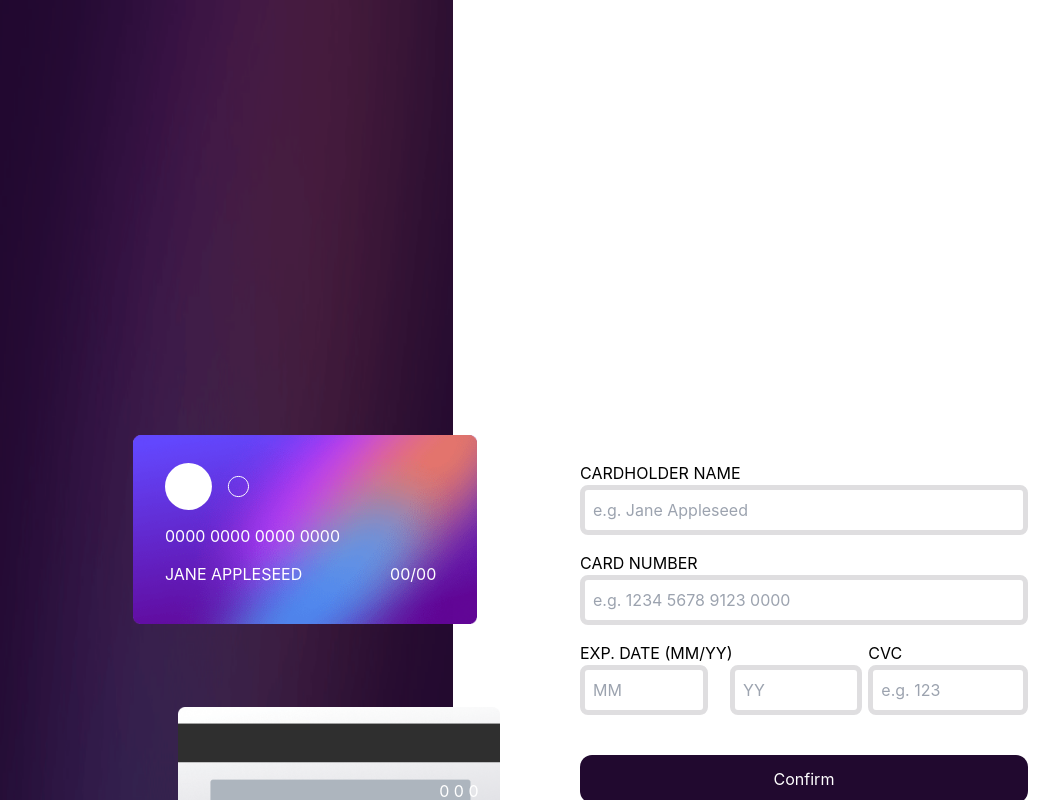
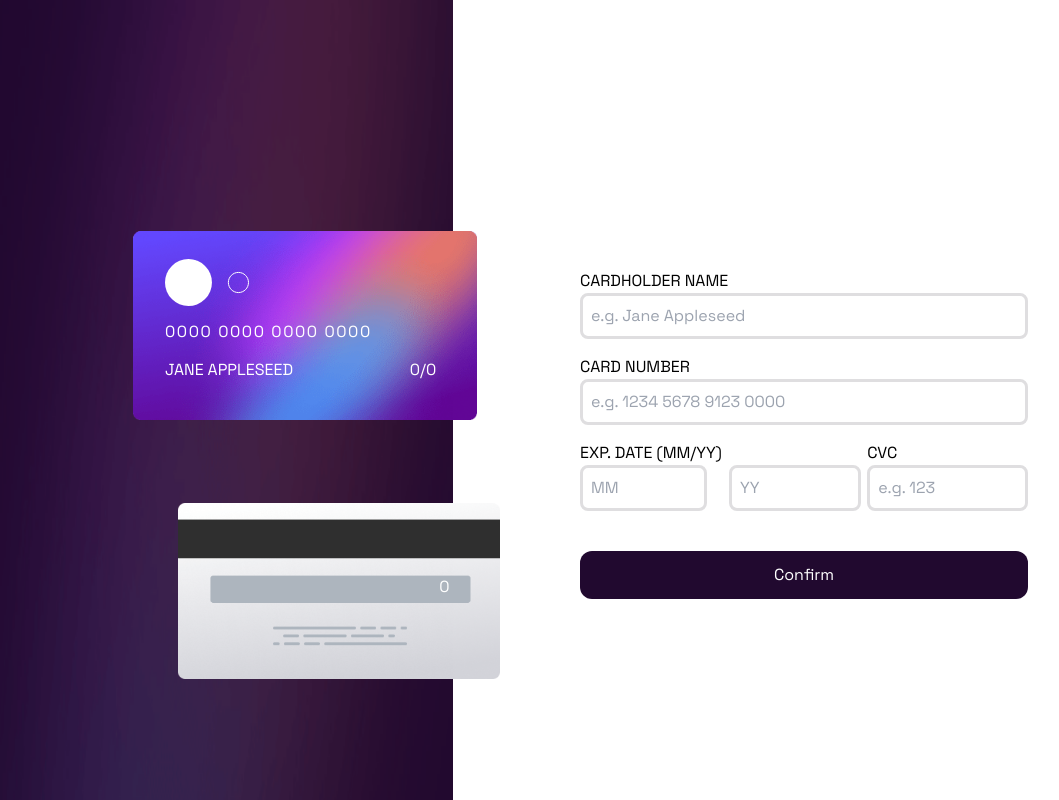
Before and after one commit to teonateona12/Interactive-card-details, a React (Create React App) app: page / in a window 1280 px wide. Shown: the top 800 px of the page, without its empty margins (59-1118 px from the left). Built offline with nearby package versions, Linux system fonts and the light colour scheme.

Commit message:
card number validation

```diff
--- a/public/index.html
+++ b/public/index.html
@@ -10,6 +10,12 @@
       content="Web site created using create-react-app"
     />
     <link rel="apple-touch-icon" href="%PUBLIC_URL%/logo192.png" />
+    <link rel="preconnect" href="https://fonts.googleapis.com" />
+    <link rel="preconnect" href="https://fonts.gstatic.com" crossorigin />
+    <link
+      href="https://fonts.googleapis.com/css2?family=Space+Grotesk&display=swap"
+      rel="stylesheet"
+    />
     <!--
       manifest.json provides metadata used when your web app is installed on a
       user's mobile device or desktop. See https://developers.google.com/web/fundamentals/web-app-manifest/
--- a/src/components/CardInputs.tsx
+++ b/src/components/CardInputs.tsx
@@ -1,57 +1,55 @@
-import { useState, useEffect } from "react";
+import { useState } from "react";
 import "../index.css";
 import { CardInputsProps } from "./interfaces";
 
 const CardInputs = ({
-  cvc,
   setCvc,
-  cardNumber,
   setCardNumber,
-  name,
   setName,
-  day,
   setDay,
-  month,
   setMonth,
+  setIfFormIscorrect,
   ifFormIscorrect,
-  setIfFormIscorrect,
 }: CardInputsProps) => {
   const [inputCardNum, setInputCardNum] = useState("");
   const [inputName, setInputName] = useState("");
-  const [inputMm, setInputMm] = useState("");
-  const [inputYy, setInputYy] = useState("");
-  const [inputCvc, setInputCvc] = useState("");
+  const [inputMm, setInputMm] = useState(0);
+  const [inputYy, setInputYy] = useState(0);
+  const [inputCvc, setInputCvc] = useState(0);
   const [nameError, setNameError] = useState("");
   const [mmError, setMmError] = useState("");
   const [yyError, setYyError] = useState("");
   const [cvcError, setCvcError] = useState("");
   const [numberError, setNumberError] = useState("");
+  //const [borderColor, setBorderColor] = useState(true);
 
   const submitFunction = (e: React.FormEvent<HTMLFormElement>) => {
     e.preventDefault();
     let res = inputCardNum.replace(/(.{4})/g, "$1 ");
-
     if (inputName == "") {
       setNameError("Can’t be blank");
     } else {
       setNameError("");
+      //console.log(borderColor)
     }
-    if (inputMm == "") {
+    if (String(inputMm).length !== 2) {
       setMmError("Can’t be blank");
     } else {
       setMmError("");
     }
-    if (inputYy == "") {
+    if (String(inputYy).length !== 2) {
       setYyError("Can’t be blank");
     } else {
       setYyError("");
     }
-    if (inputCardNum.length < 16) {
+    if (isNaN(+inputCardNum)) {
+      setNumberError("Wrong format, numbers only");
+    } else if (inputCardNum.length < 16) {
       setNumberError("Can’t be blank");
     } else {
       setNumberError("");
     }
-    if (inputCvc.length < 2) {
+    if (String(inputCvc).length !== 3) {
       setCvcError("Can’t be blank");
     } else {
       setCvcError("");
@@ -59,9 +57,9 @@ const CardInputs = ({
     if (
       inputName !== "" &&
       inputCardNum.length == 16 &&
-      inputCvc.length == 3 &&
-      inputMm.length == 2 &&
-      inputYy.length == 2
+      String(inputCvc).length == 3 &&
+      String(inputMm).length == 2 &&
+      String(inputYy).length == 2
     ) {
       setCardNumber(res);
       setName(inputName);
@@ -85,13 +83,22 @@ const CardInputs = ({
             onChange={(e) => setInputName(e.target.value)}
             type="text"
             placeholder="e.g. Jane Appleseed"
+            style={
+              nameError !== ""
+                ? { borderColor: "red" }
+                : { borderColor: "#DFDEE0" }
+            }
           ></input>
-          <p>{nameError}</p>
+          <p className="text-red-600">{nameError}</p>
         </div>
         <div className="mt-4">
           <label>CARD NUMBER </label>
           <input
-            pattern="[0-9\s]{13,19}"
+            style={
+              numberError == ""
+                ? { borderColor: "#DFDEE0" }
+                : { borderColor: "red" }
+            }
             maxLength={16}
             className="inp rounded-lg p-2 "
             type="text"
@@ -99,7 +106,7 @@ const CardInputs = ({
             value={inputCardNum}
             onChange={(e) => setInputCardNum(e.target.value)}
           ></input>
-          <p>{numberError}</p>
+          <p className=" text-red-600"> {numberError}</p>
         </div>
         <div className="flex mt-4">
           <div>
@@ -107,33 +114,48 @@ const CardInputs = ({
             <div className="flex">
               <div>
                 <input
+                  style={
+                    mmError == ""
+                      ? { borderColor: "#DFDEE0" }
+                      : { borderColor: "red" }
+                  }
                   className="inp-date rounded-lg p-2"
-                  onChange={(e) => setInputMm(e.target.value)}
+                  onChange={(e) => setInputMm(Number(e.target.value))}
                   placeholder="MM"
                   maxLength={2}
                 ></input>
-                <p>{mmError}</p>
+                <p className=" text-red-600">{mmError}</p>
               </div>
               <div>
                 <input
+                  style={
+                    yyError == ""
+                      ? { borderColor: "#DFDEE0" }
+                      : { borderColor: "red" }
+                  }
                   className="inp-date rounded-lg ml-2 p-2"
                   placeholder="YY"
                   maxLength={2}
-                  onChange={(e) => setInputYy(e.target.value)}
+                  onChange={(e) => setInputYy(Number(e.target.value))}
                 ></input>
-                <p>{yyError}</p>
+                <p className=" text-red-600">{yyError}</p>
               </div>
             </div>
           </div>
           <div>
             <label>CVC</label>
             <input
+              style={
+                cvcError == ""
+                  ? { borderColor: "#DFDEE0" }
+                  : { borderColor: "red" }
+              }
               className="inp-cvc rounded-lg p-2"
               placeholder="e.g. 123"
               maxLength={3}
-              onChange={(e) => setInputCvc(e.target.value)}
+              onChange={(e) => setInputCvc(Number(e.target.value))}
             ></input>
-            <p>{cvcError}</p>
+            <p className="text-red-600">{cvcError}</p>
           </div>
         </div>
         <button
--- a/src/components/Main.tsx
+++ b/src/components/Main.tsx
@@ -7,26 +7,30 @@ import ThankYou from "./ThankYou";
 import { useState } from "react";
 
 const Main = () => {
-  const [cvc, setCvc] = useState("0 0 0");
-  const [cardNumber, setCardNumber] = useState("0000 0000 0000 0000");
+  const [cvc, setCvc] = useState(0);
+  const [cardNumber, setCardNumber] = useState<number | string>(
+    "0000 0000 0000 0000"
+  );
   const [name, setName] = useState("JANE APPLESEED");
-  const [day, setDay] = useState("00");
-  const [month, setMonth] = useState("00");
+  const [day, setDay] = useState(0);
+  const [month, setMonth] = useState(0);
   const [ifFormIscorrect, setIfFormIscorrect] = useState(true);
   return (
     <div className="lg:flex  ">
       <img className="w-full lg:w-[40%] lg:h-[170vh]" src={bgImg} />
-      <div className="p-5 absolute sm:p-8 lg:p-[15%] lg:flex">
+      <div className="p-5 absolute sm:p-8 lg:p-[15%] lg:pt-0 lg:flex">
         <div className="flex flex-col-reverse">
           <div className="lg:mt-[20%] lg:ml-[10%]">
             <img className="-mt-[70%] w-[80%] ml-[20%] lg:m-0 " src={cardImg} />
-            <h1 className="ml-[77%] text-white -mt-[26%] lg:ml-[65%] ">{cvc}</h1>
+            <h1 className="ml-[77%] text-white -mt-[26%] lg:ml-[65%] ">
+              {cvc}
+            </h1>
           </div>
           <div className="">
             <img className="w-[77%] " src={cardImgFront} />
             <div className="-mt-[43%] p-3 w-[75%] sm:p-8">
               <img src={logo} />
-              <h1 className="text-white mt-[5%]">{cardNumber}</h1>
+              <h1 className="text-white mt-[5%] tracking-widest">{cardNumber}</h1>
               <div className="flex justify-between mt-[5%]">
                 <h1 className="text-white ">{name}</h1>
                 <h1 className="text-white">{`${day}/${month}`}</h1>
@@ -36,18 +40,13 @@ const Main = () => {
         </div>
         {ifFormIscorrect ? (
           <CardInputs
-            cvc={cvc}
             setCvc={setCvc}
-            cardNumber={cardNumber}
             setCardNumber={setCardNumber}
-            name={name}
             setName={setName}
-            day={day}
             setDay={setDay}
-            month={month}
             setMonth={setMonth}
+            setIfFormIscorrect={setIfFormIscorrect}
             ifFormIscorrect={ifFormIscorrect}
-            setIfFormIscorrect={setIfFormIscorrect}
           />
         ) : (
           <ThankYou
--- a/src/components/ThankYou.tsx
+++ b/src/components/ThankYou.tsx
@@ -1,7 +1,6 @@
 import "../index.css";
 import imgComplate from "../images/icon-complete.svg";
 import { ThankYouProps } from "./interfaces";
-import CardInputs from "./CardInputs";
 
 const ThankYou = ({
   setName,
@@ -11,18 +10,16 @@ const ThankYou = ({
   setDay,
   setIfFormIscorrect,
 }: ThankYouProps) => {
-
   const btnContinue = () => {
     setName("JANE APPLESEED");
     setCardNumber("0000 0000 0000 0000");
-    setMonth("MM");
-    setCvc("000");
-    setDay("YY");
-    setIfFormIscorrect(true)
-
+    setMonth(0);
+    setCvc(0);
+    setDay(0o0);
+    setIfFormIscorrect(true);
   };
   return (
-    <div className="mt-14 lg:w-[50%]">
+    <div className="mt-14 lg:w-[50%] lg:mt-[40%]">
       <img className="m-auto" src={imgComplate} />
       <h1 className="text-center mt-9">TKANK YOU!</h1>
       <p className="text-center mt-3">We’ve added your card details</p>
--- a/src/index.css
+++ b/src/index.css
@@ -1,14 +1,12 @@
 body {
   margin: 0;
-  font-family: -apple-system, BlinkMacSystemFont, 'Segoe UI', 'Roboto', 'Oxygen',
-    'Ubuntu', 'Cantarell', 'Fira Sans', 'Droid Sans', 'Helvetica Neue',
-    sans-serif;
+  font-family: "Space Grotesk", sans-serif;
   -webkit-font-smoothing: antialiased;
   -moz-osx-font-smoothing: grayscale;
 }
 
 code {
-  font-family: source-code-pro, Menlo, Monaco, Consolas, 'Courier New',
+  font-family: source-code-pro, Menlo, Monaco, Consolas, "Courier New",
     monospace;
 }
 
@@ -16,24 +14,24 @@ code {
 @tailwind components;
 @tailwind utilities;
 
-.inp{
-  border-color: #DFDEE0;
-  border-width: 5px;
+.inp {
+  border-color: #dfdee0;
+  border-width: 3px;
   width: 100%;
 }
-.inp-date{
-  border-color: #DFDEE0;
-  border-width: 5px;
+.inp-date {
+  border-color: #dfdee0;
+  border-width: 3px;
   width: 90%;
 }
-.inp-cvc{
-  border-color: #DFDEE0;
-  border-width: 5px;
+.inp-cvc {
+  border-color: #dfdee0;
+  border-width: 3px;
   width: 100%;
 }
-.btn{
-  background-color: #21092F;;
+.btn {
+  background-color: #21092f;
 }
-.btnCont{
-  background-color: #21092F;
+.btnCont {
+  background-color: #21092f;
 }
```
Also changed, not shown: src/components/interfaces.tsx (+14 -19 lines).
